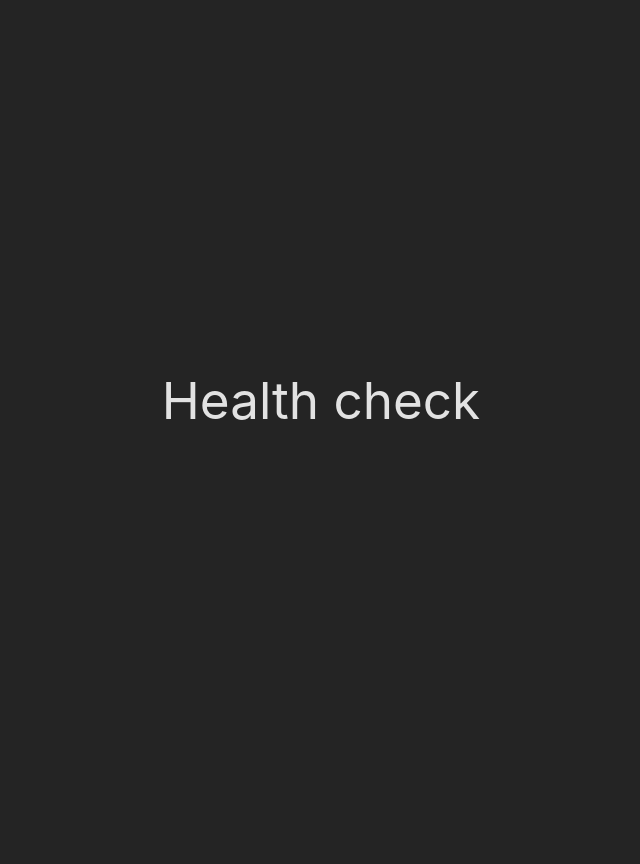
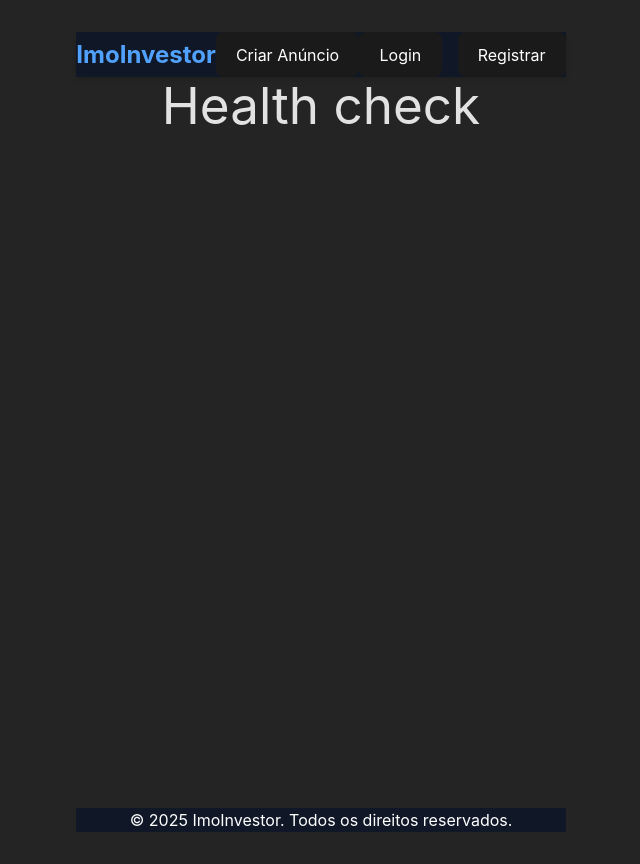
Before and after one commit to DEISI-ULHT-TFC-2024-25/TFC-DEISI2043-IMOinvestor_Frontend, a React (Vite) app in the folder imoinvestidor/: page /health in a window 1280 px wide. Shown: the whole page, without its empty margins (319-959 px from the left). Before the commit the page ends 800 px from the top, so only its background shows below. Built offline with nearby package versions, Linux system fonts and the light colour scheme; no server answers.

Commit message:
Layout setup

```diff
--- /dev/null
+++ b/imoinvestidor/src/components/Footer.jsx
@@ -0,0 +1,9 @@
+function Footer() {
+    return (
+      <footer className="bg-gray-900 text-white text-center p-4 mt-4">
+        © 2025 ImoInvestor. Todos os direitos reservados.
+      </footer>
+    );
+  }
+
+  export default Footer;
--- /dev/null
+++ b/imoinvestidor/src/components/Layout.jsx
@@ -0,0 +1,17 @@
+import Navbar from "./Navbar";
+import Footer from "./Footer";
+import { Outlet } from "react-router-dom";
+
+function Layout() {
+  return (
+    <div className="flex flex-col min-h-screen">
+      <Navbar />
+      <main className="flex-1 container mx-auto p-4">
+        <Outlet />
+      </main>
+      <Footer />
+    </div>
+  );
+}
+
+export default Layout;
--- /dev/null
+++ b/imoinvestidor/src/components/Navbar.jsx
@@ -0,0 +1,29 @@
+import { Link } from "react-router-dom";
+
+function Navbar() {
+  return (
+    <nav className="bg-gray-900 text-white p-4 flex justify-between items-center shadow-md">
+        {/* logo */}
+        <div className="text-2xl font-bold text-blue-400">
+            <Link to="/">ImoInvestor</Link>
+        </div>
+
+        <button className="px-6 py-2 rounded-md hover:bg-yellow-700 transition">
+          Criar Anúncio
+        </button>
+
+        {/* botões de login e register */}
+        <div className="flex gap-4">
+            <button>
+                Login
+            </button>
+
+            <button>
+                Registrar
+            </button>
+        </div>
+    </nav>
+  );
+}
+
+export default Navbar;
--- a/imoinvestidor/src/pages/Home.jsx
+++ b/imoinvestidor/src/pages/Home.jsx
@@ -18,14 +18,16 @@ function Home() {
   }, []);
 
   return (
-    <div className="flex flex-col items-center justify-center min-h-screen bg-gray-900 text-white p-4">
-      <h1 className="text-4xl font-bold">Bem-vindo ao IMOinvestor</h1>
-      <div className="text-red-500 text-2xl font-bold mt-4">Tailwind test</div>
-      <pre className="bg-gray-800 p-4 rounded-md mt-4">
+    <div className="flex flex-col items-center justify-center min-h-screen bg-gray-800 text-white p-6">
+      <h1 className="text-5xl font-extrabold text-blue-400 drop-shadow-md">
+        Bem-vindo ao IMOinvestor
+      </h1>
+
+      <pre className="bg-gray-800 p-6 rounded-md mt-6 shadow-md max-w-2xl w-full text-left">
         {data ? JSON.stringify(data, null, 2) : "Carregando dados..."}
       </pre>
     </div>
-  )
+  );
 }
 
 export default Home;
--- a/imoinvestidor/src/routes.jsx
+++ b/imoinvestidor/src/routes.jsx
@@ -1,13 +1,16 @@
 import { BrowserRouter, Routes, Route } from "react-router-dom";
 import Home from "./pages/Home";
 import Health from "./pages/Health";
+import Layout from "./components/Layout";
 
 function AppRoutes() {
   return (
     <BrowserRouter>
       <Routes>
-        <Route path="/" element={<Home />} />
-        <Route path="/health" element={<Health />} />
+      <Route path="/" element={<Layout />}>
+          <Route index element={<Home />} />
+          <Route path="health" element={<Health />} />
+        </Route>
       </Routes>
     </BrowserRouter>
   );
--- a/imoinvestidor/src/styles/index.css
+++ b/imoinvestidor/src/styles/index.css
@@ -2,7 +2,12 @@
 @import "tailwindcss/preflight";
 @import "tailwindcss/utilities";
 
-@import "./theme.css";
+#root {
+  max-width: 1280px;
+  margin: 0 auto;
+  padding: 2rem;
+  text-align: center;
+}
 
 :root {
   font-family: Inter, system-ui, Avenir, Helvetica, Arial, sans-serif;
@@ -34,7 +39,3 @@ button {
   cursor: pointer;
   transition: border-color 0.25s;
 }
-
-button:hover {
-  border-color: #646cff;
-}
--- a/imoinvestidor/src/styles/theme.css
+++ /dev/null
@@ -1,6 +0,0 @@
-#root {
-  max-width: 1280px;
-  margin: 0 auto;
-  padding: 2rem;
-  text-align: center;
-}
```
